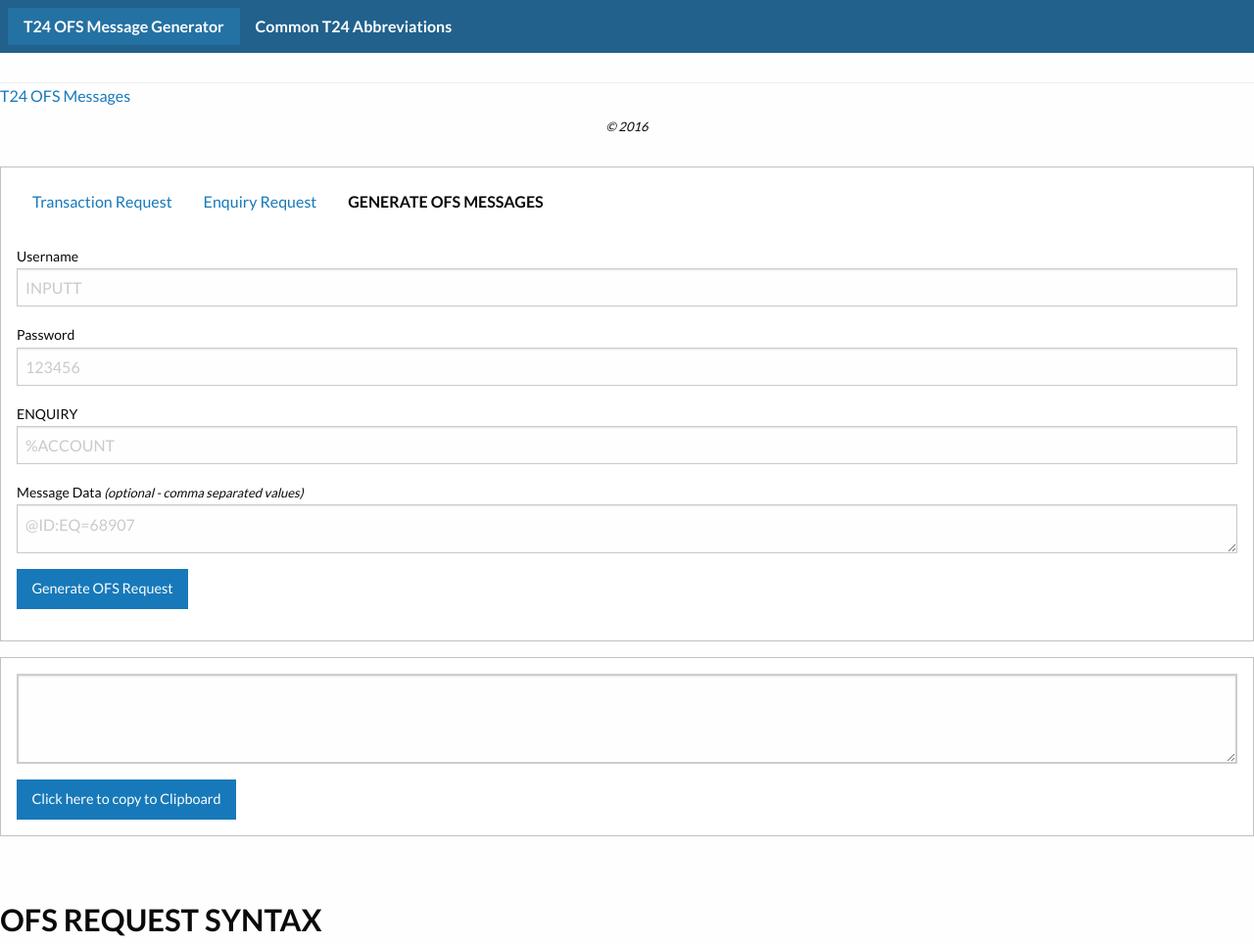
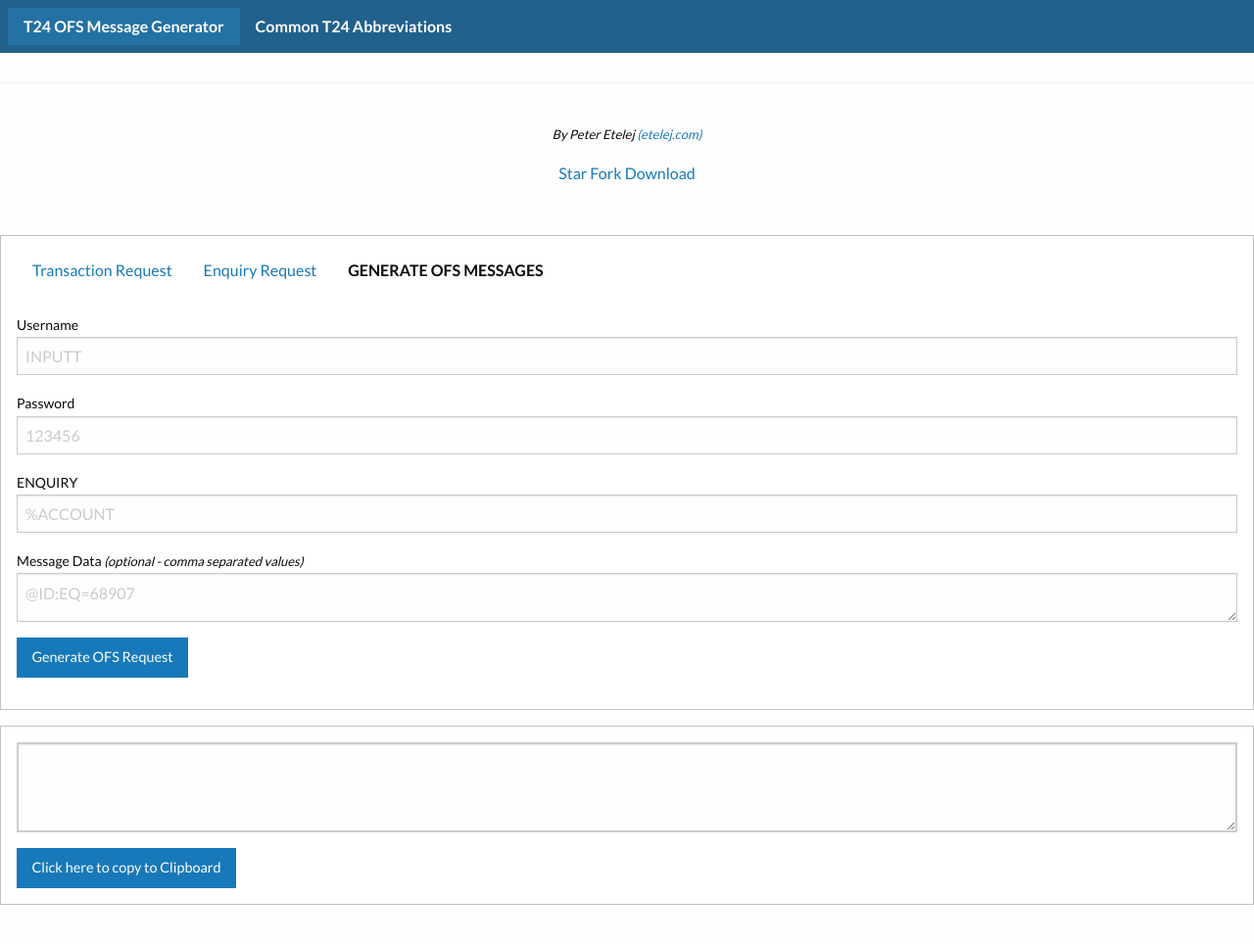
Before and after one commit to peteretelej/t24-ofs, a plain HTML site: page index.html in a window 1280 px wide. Shown: the top 964 px of the page at 98% size. Drawn offline with nearby package versions, Linux system fonts and the light colour scheme; some packages are replaced by stand-ins of ours; a script that the page names is missing.

Commit message:
Add git buttons

```diff
--- a/index.html
+++ b/index.html
@@ -54,14 +54,19 @@ h1,h2,h3,h4,h5,h6{ font-family:'Lato',sans-serif; font-weight:700; }
 
 			<div id="footer">
 				<div class="row">
-					<div class="columns small-12" >
-						<p><a href="/">T24 OFS Messages</a></p>
-					</div>
-				</div><!--/.row-->
-				<div class="row">
-					<div class="columns small-12 copyright">
-						<p class="help-text text-center">&copy; 2016
-						<p class="built">Built by <a href="https://etelej.com">Peter Etelej</a> with <a href="https://vuejs.org">Vuejs</a>, powered by <a href="https://github.com/peteretelej/dserve">dserve</a></p>
+
+					<div class="columns small-12 ">
+						<div class="copyright" style="margin:50px auto">
+							<p class="text-center help-text">By Peter Etelej <a href="https://etelej.com">(etelej.com)</a></p>
+							<p class="text-center">
+							<!-- Place this tag where you want the button to render. -->
+							<a class="github-button" href="https://github.com/peteretelej/t24-ofs" data-size="large" data-show-count="true" aria-label="Star peteretelej/t24-ofs on GitHub">Star</a>
+							<a class="github-button" href="https://github.com/peteretelej/t24-ofs/fork" data-size="large" data-show-count="true" aria-label="Fork peteretelej/t24-ofs on GitHub">Fork</a>
+							<a class="github-button" href="https://github.com/peteretelej/t24-ofs/archive/master.zip" data-size="large" aria-label="Download peteretelej/t24-ofs on GitHub">Download</a>
+							</p>
+
+							<p class="built">Built by <a href="https://etelej.com">Peter Etelej</a> with <a href="https://vuejs.org">Vuejs</a>, powered by <a href="https://github.com/peteretelej/dserve">dserve</a></p>
+						</div>
 					</div>
 				</div><!--/.row-->
 			</div>
@@ -268,5 +273,7 @@ h1,h2,h3,h4,h5,h6{ font-family:'Lato',sans-serif; font-weight:700; }
 		</div><!--/#app-->
 		<script src="https://cdnjs.cloudflare.com/ajax/libs/clipboard.js/1.6.1/clipboard.min.js"></script>
 		<script src="main.js"></script>
+		<!-- Place this tag in your head or just before your close body tag. -->
+		<script async defer src="https://buttons.github.io/buttons.js"></script>
 	</body>
 </html>
```
